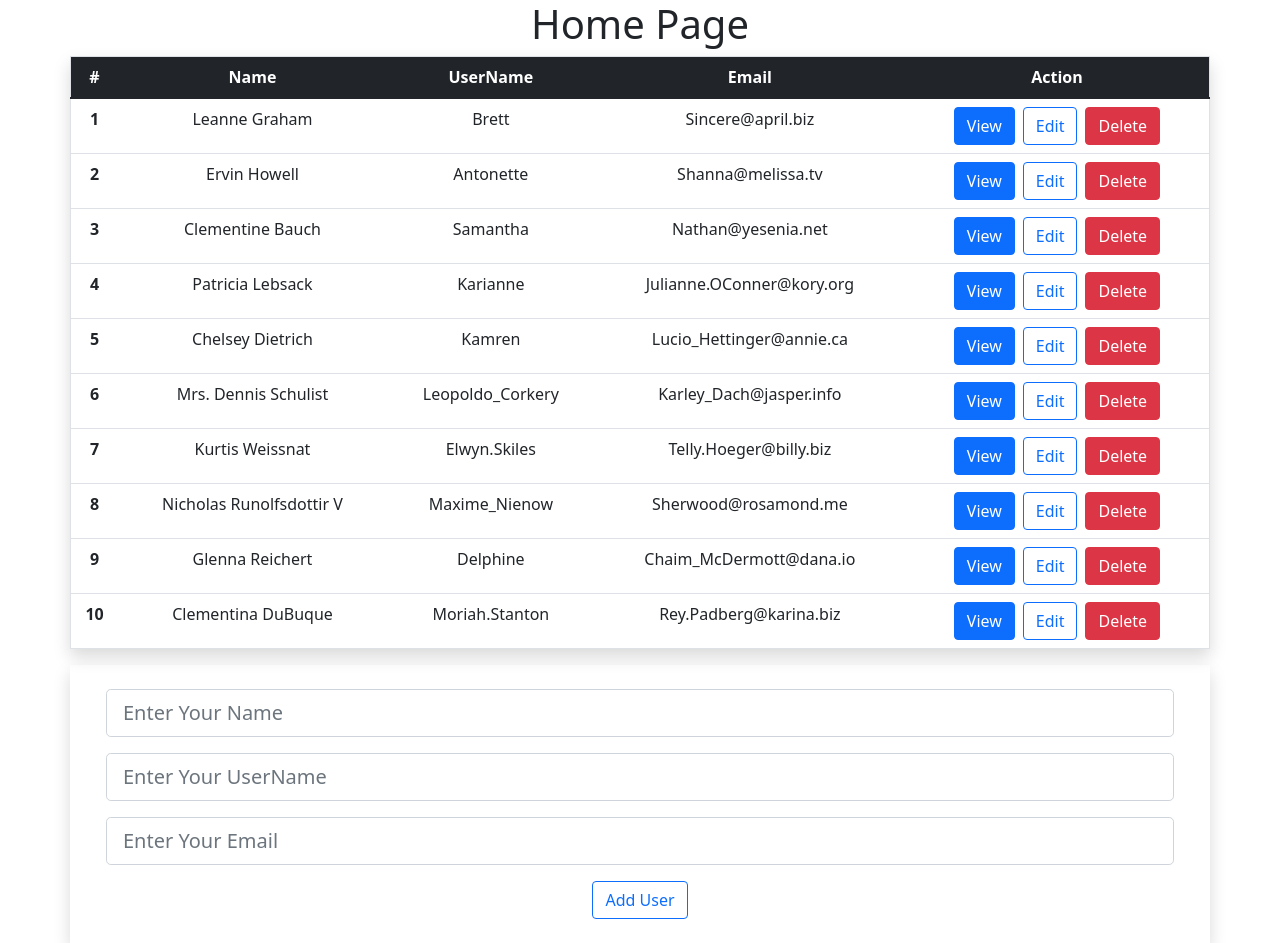
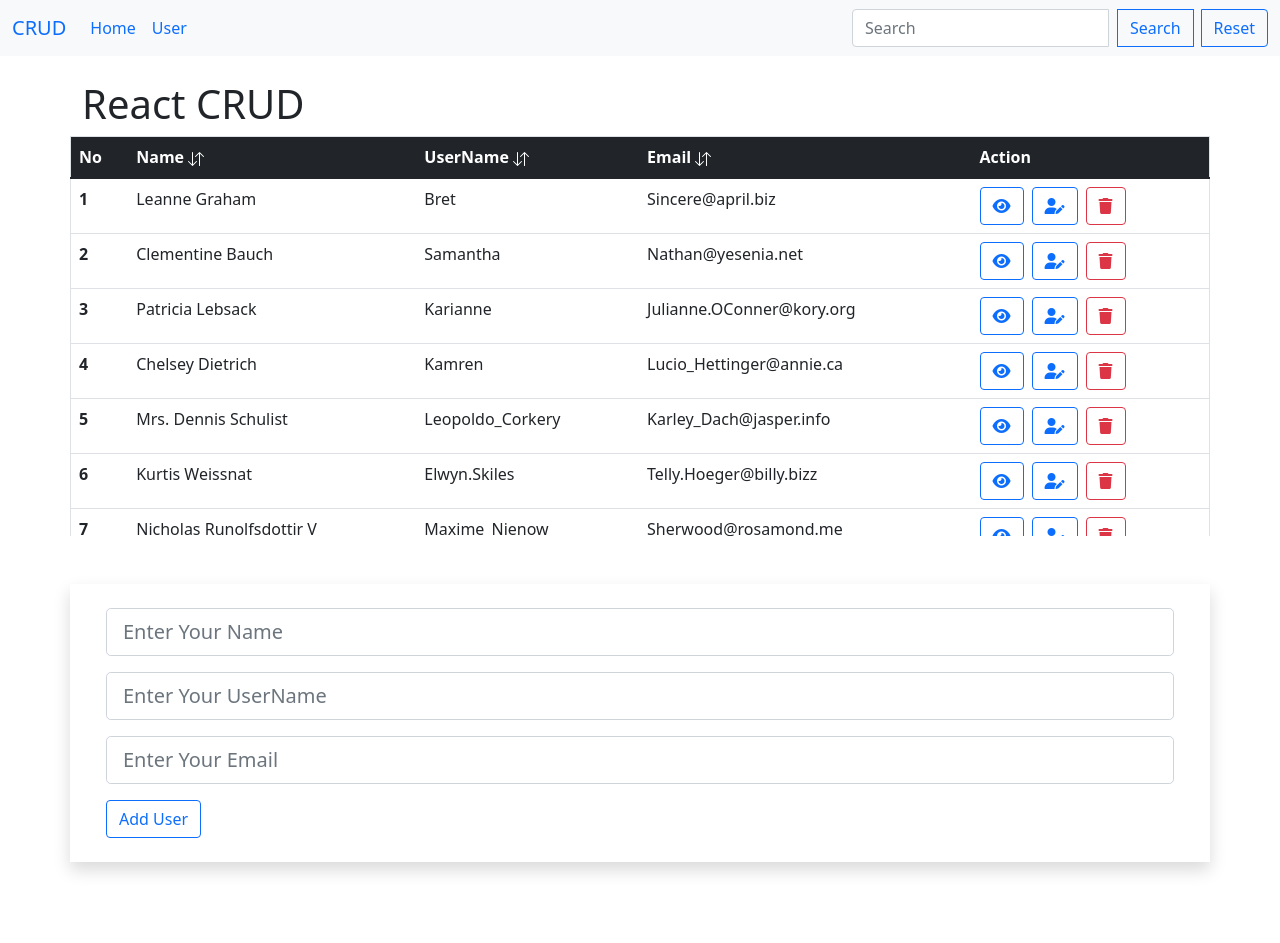
Before and after one commit to HarshalJadhav99/React_CRUD, a React (Create React App) app: page / in a window 1280 px wide. After the commit the page ends 910 px from the top, so only its background shows below. Built offline with nearby package versions, Linux system fonts and the light colour scheme; data requests are answered from the project's data file; the HTML template or start-up script is replaced by a standard one.

Commit message:
searching_sorting -implemented searching and sorting functionality.

```diff
--- a/db.json
+++ b/db.json
@@ -3,7 +3,7 @@
     {
       "id": 1,
       "name": "Leanne Graham",
-      "username": "Brett",
+      "username": "Bret",
       "email": "Sincere@april.biz",
       "address": {
         "street": "Kulas Light",
@@ -21,29 +21,6 @@
         "name": "Romaguera-Crona",
         "catchPhrase": "Multi-layered client-server neural-net",
         "bs": "harness real-time e-markets"
-      }
-    },
-    {
-      "id": 2,
-      "name": "Ervin Howell",
-      "username": "Antonette",
-      "email": "Shanna@melissa.tv",
-      "address": {
-        "street": "Victor Plains",
-        "suite": "Suite 879",
-        "city": "Wisokyburgh",
-        "zipcode": "90566-7771",
-        "geo": {
-          "lat": "-43.9509",
-          "lng": "-34.4618"
-        }
-      },
-      "phone": "010-692-6593 x09125",
-      "website": "anastasia.net",
-      "company": {
-        "name": "Deckow-Crist",
-        "catchPhrase": "Proactive didactic contingency",
-        "bs": "synergize scalable supply-chains"
       }
     },
     {
@@ -142,7 +119,7 @@
       "id": 7,
       "name": "Kurtis Weissnat",
       "username": "Elwyn.Skiles",
-      "email": "Telly.Hoeger@billy.biz",
+      "email": "Telly.Hoeger@billy.bizz",
       "address": {
         "street": "Rex Trail",
         "suite": "Suite 280",
@@ -229,6 +206,12 @@
         "catchPhrase": "Centralized empowering task-force",
         "bs": "target end-to-end models"
       }
+    },
+    {
+      "name": "Harshal Jadhav",
+      "username": "harshalmobio99",
+      "email": "harshalj.mobio@gmail.com",
+      "id": 11
     }
   ]
 }
--- a/public/index.html
+++ b/public/index.html
@@ -15,6 +15,7 @@
       user's mobile device or desktop. See https://developers.google.com/web/fundamentals/web-app-manifest/
     -->
     <link rel="manifest" href="%PUBLIC_URL%/manifest.json" />
+    <!-- <link rel="stylesheet" href="https://cdnjs.cloudflare.com/ajax/libs/font-awesome/6.1.1/css/all.min.css" integrity="sha512-KfkfwYDsLkIlwQp6LFnl8zNdLGxu9YAA1QvwINks4PhcElQSvqcyVLLD9aMhXd13uQjoXtEKNosOWaZqXgel0g==" crossorigin="anonymous" referrerpolicy="no-referrer" /> -->
     <!--
       Notice the use of %PUBLIC_URL% in the tags above.
       It will be replaced with the URL of the `public` folder during the build.
@@ -29,6 +30,7 @@
   <body>
     <noscript>You need to enable JavaScript to run this app.</noscript>
     <div id="root"></div>
+    <script src="https://kit.fontawesome.com/e13ffebfd8.js" crossorigin="anonymous"></script>
     <!--
       This HTML file is a template.
       If you open it directly in the browser, you will see an empty page.
--- a/src/App.css
+++ b/src/App.css
@@ -1,3 +1,10 @@
 .App {
-  text-align: center;
+	text-align: center;
 }
+.table-header-custom {
+	position: sticky;
+	top: 0;
+}
+th {
+	cursor: pointer;
+}
--- a/src/App.js
+++ b/src/App.js
@@ -10,14 +10,14 @@ import User from "./components/users/User";
 
 function App() {
 	return (
-		<div className="App">
+		<div>
 			<Router>
+
 				<Routes>
 					<Route exact path="/" element={<Home />} />
 					<Route exact path="/users/edit/:id" element={<EditUser />} />
 					<Route exact path="/users/:id" element={<User />} />
 				</Routes>
-
 			</Router>
 		</div>
 	);
--- a/src/components/pages/Home.js
+++ b/src/components/pages/Home.js
@@ -1,13 +1,37 @@
 import React, { useState, useEffect } from "react";
 import axios from "axios";
-import { Link } from "react-router-dom";
+import { Link, useNavigate } from "react-router-dom";
 import AddUser from "../users/AddUser";
+import { GrView } from "react-icons/gr";
+import { BsArrowDownUp } from "react-icons/bs";
+import { RiArrowUpDownLine } from "react-icons/ri";
+import { TbArrowsUpDown } from "react-icons/tb";
+import { Scrollbars } from "react-custom-scrollbars-2";
+import { FontAwesomeIcon } from "@fortawesome/react-fontawesome";
+import { faCoffee } from "@fortawesome/free-solid-svg-icons";
+
 const Home = () => {
 	const [users, setUser] = useState([]);
 	const [value, setValue] = useState("");
-	const [sortValue, setSortValue] = useState("");
 
-	const sortOptions = ["name", "username", "email"];
+	// AddUsers
+	const [user, setUsers] = useState({
+		name: "",
+		username: "",
+		email: "",
+	});
+	const [status, setStatus] = useState();
+	const { name, username, email } = user;
+	const onInputChange = (e) => {
+		setUsers({ ...user, [e.target.name]: e.target.value });
+	};
+	const onSubmit = async (e) => {
+		e.preventDefault();
+		await axios.post("http://localhost:3003/users", user);
+
+		setStatus(true);
+	};
+	const [order, setOrder] = useState("ASC");
 
 	useEffect(() => {
 		loadUsers();
@@ -20,22 +44,133 @@ const Home = () => {
 		await axios.delete(`http://localhost:3003/users/${id}`);
 		loadUsers();
 	};
+	// Search Users
+	const handleReset = () => {
+		loadUsers();
+	};
+	const handleSearch = async (e) => {
+		e.preventDefault();
+		return await axios
+			.get(`http://localhost:3003/users?q=${value}`)
+			.then((response) => {
+				setUser(response.data);
+				setValue("");
+			})
+			.catch((err) => console.log(err));
+	};
+	// Sorting
 
-
+	const sorting = (col) => {
+		if (order === "ASC") {
+			const sorted = [...users].sort((a, b) =>
+				a[col].toLowerCase() > b[col].toLowerCase() ? 1 : -1
+			);
+			setUser(sorted);
+			setOrder("DSC");
+		}
+		if (order === "DSC") {
+			const sorted = [...users].sort((a, b) =>
+				a[col].toLowerCase() < b[col].toLowerCase() ? 1 : -1
+			);
+			setUser(sorted);
+			setOrder("ASC");
+		}
+	};
+	if (status) {
+		return <Home />;
+	}
 	return (
 		<>
-			<section>
+			<section className="mb-4">
+				<nav className="navbar navbar-expand-lg bg-light">
+					<div className="container-fluid">
+						<a className="navbar-brand" href="#">
+							CRUD
+						</a>
+						<button
+							className="navbar-toggler"
+							type="button"
+							data-bs-toggle="collapse"
+							data-bs-target="#navbarSupportedContent"
+							aria-controls="navbarSupportedContent"
+							aria-expanded="false"
+							aria-label="Toggle navigation">
+							<span className="navbar-toggler-icon"></span>
+						</button>
+						<div
+							className="collapse navbar-collapse"
+							id="navbarSupportedContent">
+							<ul className="navbar-nav me-auto mb-2 mb-lg-0">
+								<li className="nav-item">
+									<a className="nav-link active" aria-current="page" href="#">
+										Home
+									</a>
+								</li>
+								<li className="nav-item">
+									<a className="nav-link" href="#">
+										User
+									</a>
+								</li>
+							</ul>
+							<form
+								className="d-flex input-group w-auto"
+								onSubmit={handleSearch}>
+								<input
+									type="text"
+									className="form-control"
+									placeholder="Search"
+									value={value}
+									onChange={(e) => setValue(e.target.value)}
+								/>
+								<button type="submit" className="btn btn-outline-primary mx-2">
+									Search
+								</button>
+								<button
+									className="btn btn-outline-primary"
+									onClick={() => handleReset()}>
+									Reset
+								</button>
+							</form>
+						</div>
+					</div>
+				</nav>
+			</section>
+			<section className="mb-5">
 				<div className="container">
 					<div className="row">
-						<h1>Home Page</h1>
+						<h1>React CRUD</h1>
 
+						{/* <div className="col-6">
+							<h5>Sort By:</h5>
+							<select
+								style={{ width: "50%", borderRadius: "2px", height: "35px" }}
+								onChange={handleSort}
+								value={sortValue}>
+								<option>Please Select Value</option>
+								{sortOptions.map((item, index) => (
+									<option value={item} key={index}>
+										{item}
+									</option>
+								))}
+							</select>
+						</div> */}
+						<Scrollbars style={{ height: "400px" }}>
 							<table class="table table-hover border shadow">
-							<thead className="table-dark">
+								<thead className="table-dark table-header-custom">
 									<tr>
-									<th scope="col">#</th>
-									<th scope="col">Name</th>
-									<th scope="col">UserName</th>
-									<th scope="col">Email</th>
+										<th scope="col">No</th>
+										<th
+											scope="col"
+											className="arrow"
+											onClick={() => sorting("name")}>
+											Name <BsArrowDownUp />
+										</th>
+										<th scope="col" onClick={() => sorting("username")}>
+											UserName <BsArrowDownUp />
+										</th>
+										<th scope="col" onClick={() => sorting("email")}>
+											Email <BsArrowDownUp />
+										</th>
 										<th scope="col">Action</th>
 									</tr>
 								</thead>
@@ -47,7 +182,23 @@ const Home = () => {
 											</td>
 										</tr>
 									) : (
-									users.map((user, index) => (
+										users
+											.filter((val) => {
+												if (value === "") {
+													return val;
+												} else if (
+													val.name
+														.toLowerCase()
+														.includes(value.toLowerCase()) ||
+													val.username
+														.toLowerCase()
+														.includes(value.toLowerCase()) ||
+													val.email.toLowerCase().includes(value.toLowerCase())
+												) {
+													return val;
+												}
+											})
+											.map((user, index) => (
 												<tr>
 													<th scope="row">{index + 1}</th>
 													<td>{user.name}</td>
@@ -56,18 +207,18 @@ const Home = () => {
 													<td>
 														<Link
 															to={`users/${user.id}`}
-													className="btn btn-primary me-2">
-													View
+															className="btn btn-outline-primary me-2">
+															<i class="fa-solid fa-eye"></i>
 														</Link>
 														<Link
 															to={`users/edit/${user.id}`}
 															className="btn btn-outline-primary me-2">
-													Edit
+															<i class="fa-solid fa-user-pen"></i>
 														</Link>
 														<button
-													className="btn btn-danger"
+															className="btn btn-outline-danger"
 															onClick={() => deleteUser(user.id)}>
-													Delete
+															<i class="fa-solid fa-trash"></i>
 														</button>
 													</td>
 												</tr>
@@ -75,9 +226,48 @@ const Home = () => {
 									)}
 								</tbody>
 							</table>
+						</Scrollbars>
 					</div>
 				</div>
-				<AddUser />
+			</section>
+			<section className="mb-5">
+				<div className="container">
+					<div className="row shadow p-4">
+						<form onSubmit={(e) => onSubmit(e)}>
+							<div className="form-group mb-3">
+								<input
+									type="text"
+									className="form-control form-control-lg"
+									placeholder="Enter Your Name"
+									name="name"
+									value={name}
+									onChange={(e) => onInputChange(e)}
+								/>
+							</div>
+							<div className="form-group mb-3">
+								<input
+									type="text"
+									className="form-control form-control-lg"
+									placeholder="Enter Your UserName"
+									name="username"
+									value={username}
+									onChange={(e) => onInputChange(e)}
+								/>
+							</div>
+							<div className="form-group mb-3">
+								<input
+									type="text"
+									className="form-control form-control-lg"
+									placeholder="Enter Your Email"
+									name="email"
+									value={email}
+									onChange={(e) => onInputChange(e)}
+								/>
+							</div>
+							<button className="btn btn-outline-primary">Add User</button>
+						</form>
+					</div>
+				</div>
 			</section>
 		</>
 	);
--- a/src/components/users/AddUser.js
+++ b/src/components/users/AddUser.js
@@ -21,9 +21,7 @@ const AddUser = () => {
         // navigate('/')
         setStatus(true)
 	};
-    if(status){
-        return <AddUser/>
-    }
+
 	return (
 		<>
 			<section>
--- a/src/components/users/EditUser.js
+++ b/src/components/users/EditUser.js
@@ -29,7 +29,7 @@ const EditUser = () => {
 	return (
 		<>
 			<section>
-				<div className="container">
+				<div className="container my-5">
 					<div className="row shadow p-4">
                     <h2>Edit A User</h2>
 						<form onSubmit={(e) => onSubmit(e)}>
--- a/src/components/users/User.js
+++ b/src/components/users/User.js
@@ -18,17 +18,18 @@ const User = () => {
 	};
 	return (
 		<>
-			<div className="container">
-				<Link className="btn btn-primary" to="/">
-					Back To Home
-				</Link>
-				<h1 className="display-4">User Id:{id}</h1>
+			<div className="container py-3">
+
+				<h1 className="display-4">User Info</h1>
 				<hr />
-				<ul className="list-group w-50">
+				<ul className="list-group">
 					<li className="list-group-item">Name: {user.name}</li>
 					<li className="list-group-item">UserName: {user.username}</li>
 					<li className="list-group-item">Email: {user.email}</li>
 				</ul>
+				<Link className="btn btn-outline-primary ml-0 my-3" to="/">
+					Back To Home
+				</Link>
 			</div>
 		</>
 	);
```
Also changed, not shown: package.json (+6 -1 lines), 1 other file (tests, documents, lock files or other folders). Lines whose indentation alone changed are shown as unchanged.
